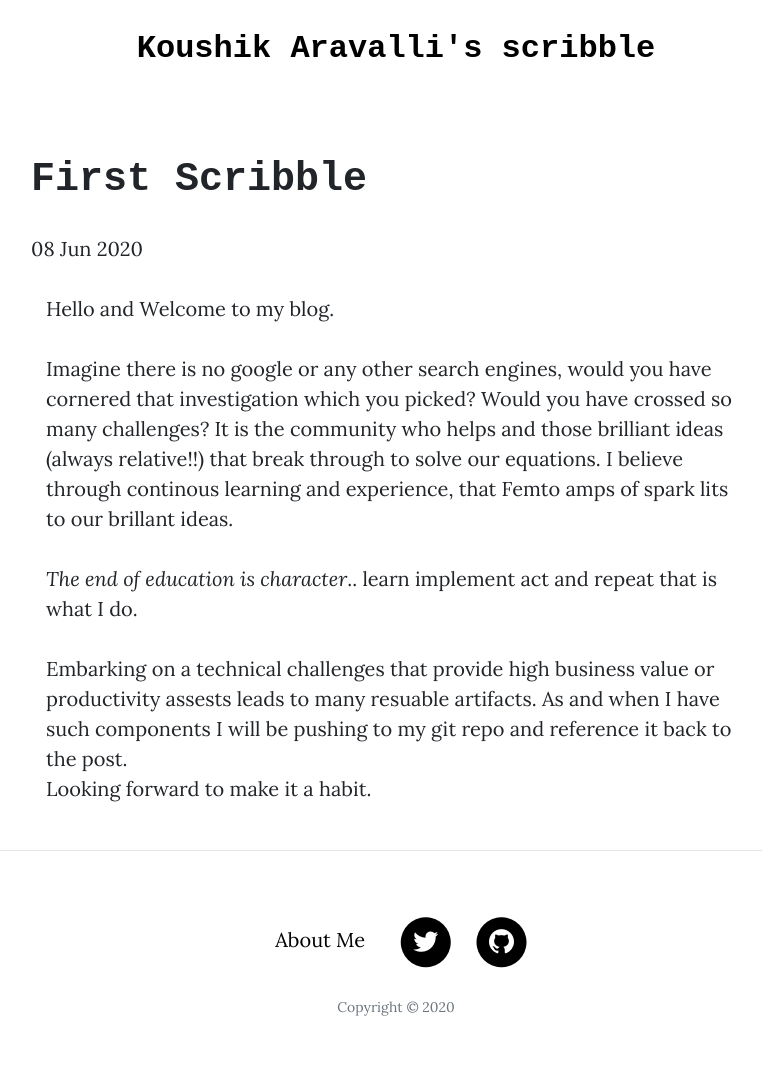
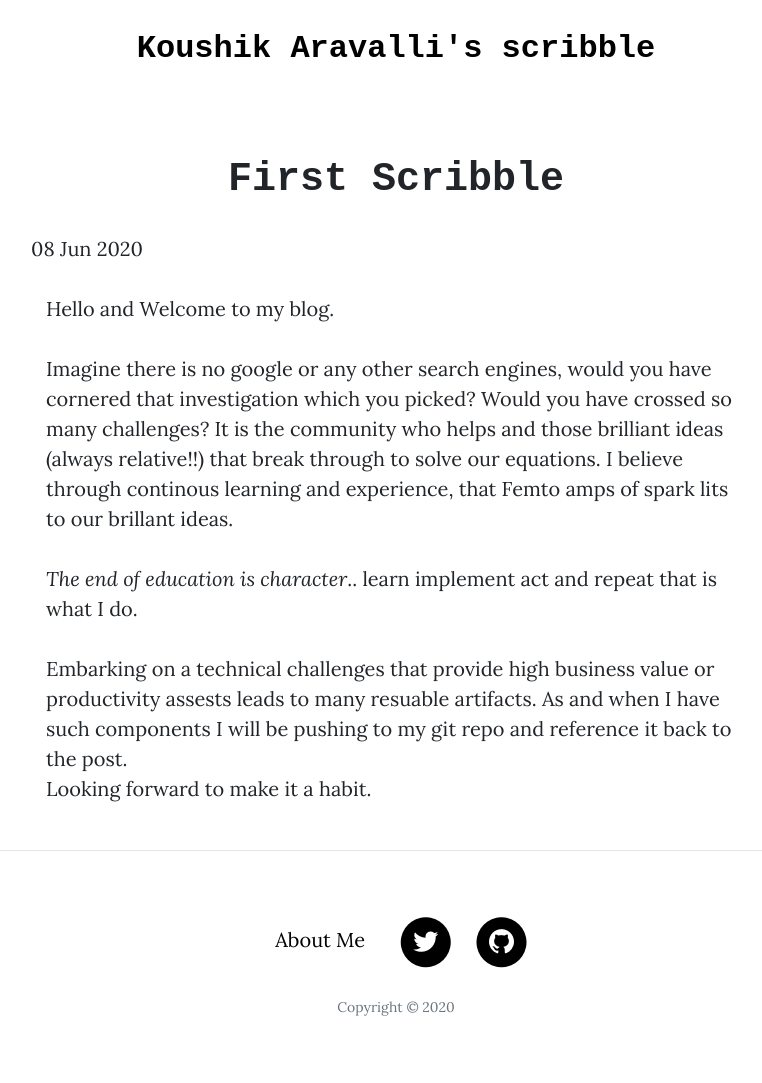
Before and after one commit to koushik-aravalli/koushik-aravalli.github.io, a Jekyll site: the page built from _posts/2020-06-08-scribble.md, in a window 1280 px wide. Shown: the whole page, without its empty margins (244-1006 px from the left). Built offline with Jekyll 4.4.1, drawn with Linux system fonts in a browser that asks for light colours; nearby versions of some CDN libraries; library files that are not in the unit come from our copies.

Commit message:
header center align

```diff
--- a/_layouts/post.html
+++ b/_layouts/post.html
@@ -1,10 +1,8 @@
 ---
 layout: default
 ---
-<h1 class="masthead">
-  <div class="site-heading">
+<h1 style="text-align:center">
     {{ page.title }}
-  </div>
 </h1>
 
 <div class="post">
```
